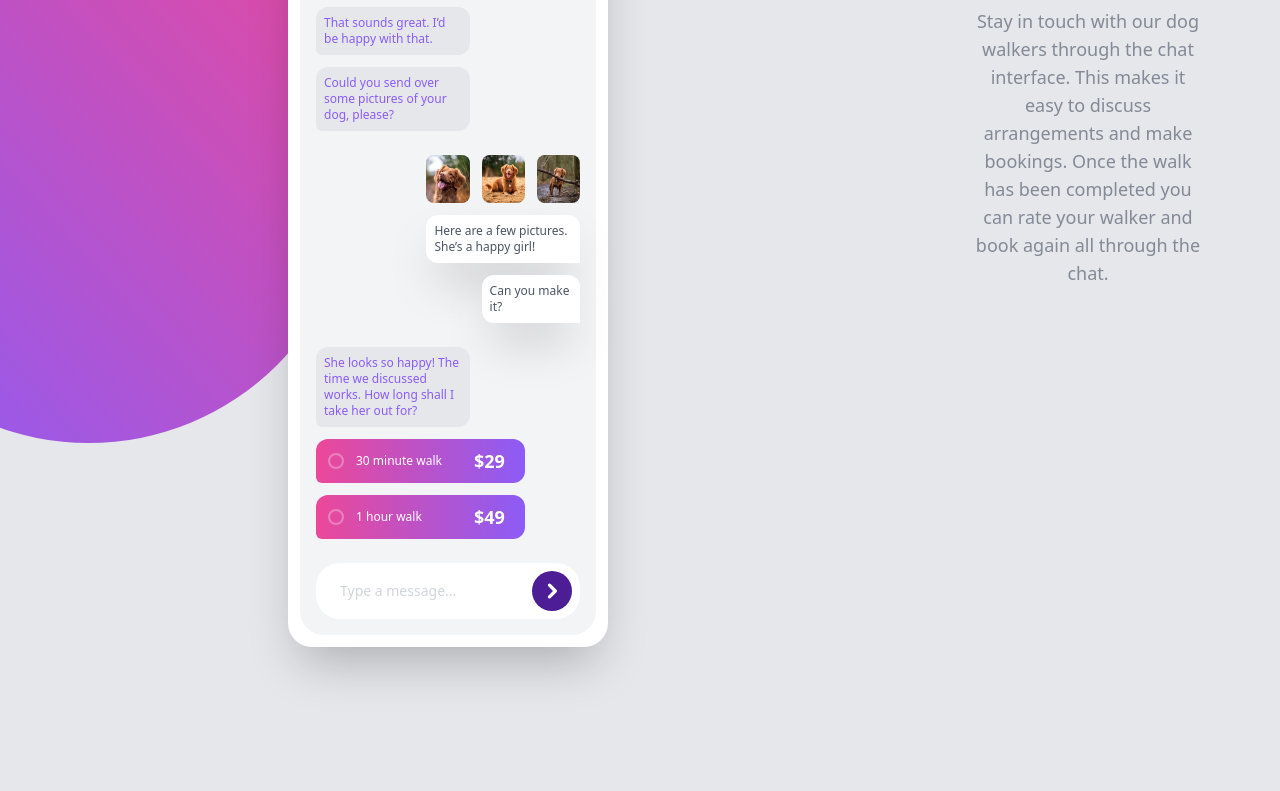
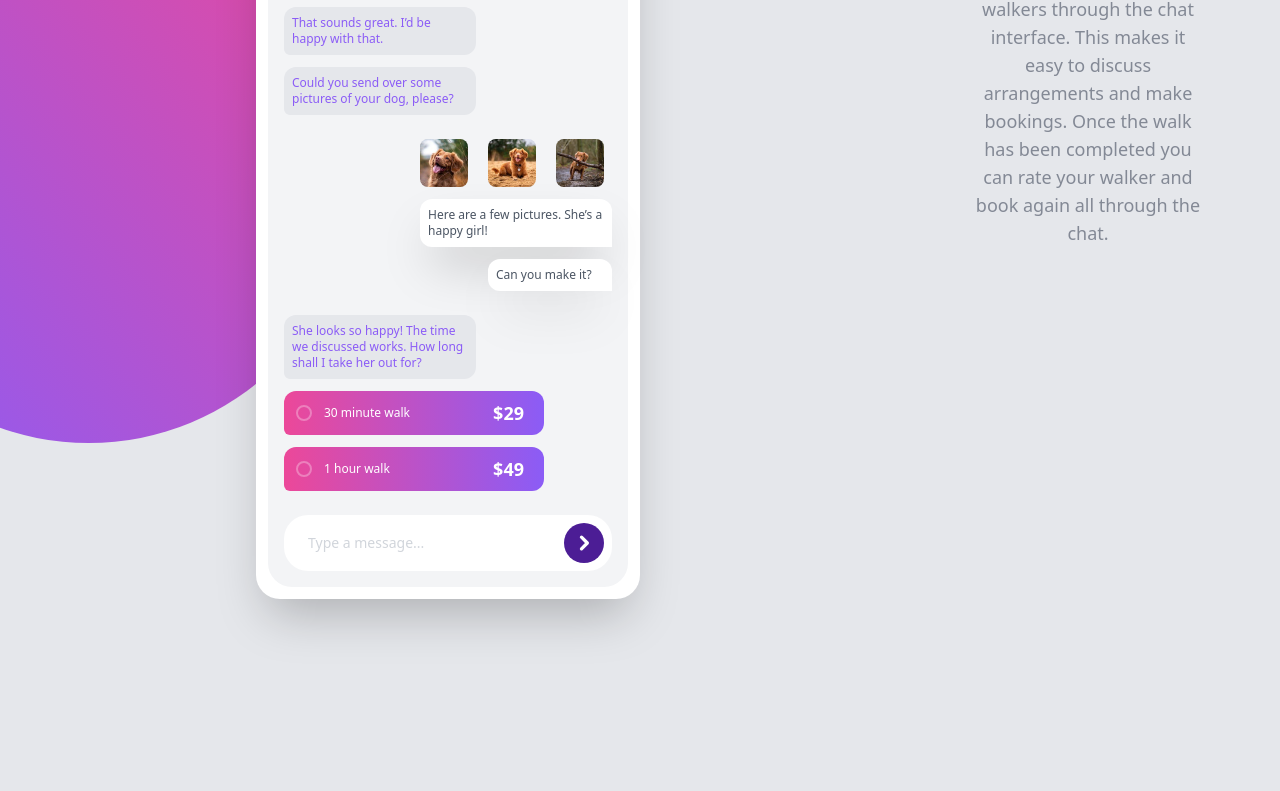
Before and after one commit to TannyWeb/chat-app-css, a website built with webpack: page src/html/index.html in a window 1280 px wide. Shown: the part 157-948 px from the top of the page. After the commit the page ends 900 px from the top, so only its background shows below. Built offline with nearby package versions, Linux system fonts and the light colour scheme.

Commit message:
changed size of the screen on 1024px to 375px

```diff
--- a/src/html/index.html
+++ b/src/html/index.html
@@ -19,7 +19,7 @@
 
   <div class="container pt-12 relative mb-16 lg:flex">
 
-    <div class="bg-white w-80 m-auto  p-3  rounded-3xl shadow-2xl mb-20 ">
+    <div class="bg-white w-80 m-auto  p-3  rounded-3xl shadow-2xl mb-20 lg:w-96 ">
       <div class="relative">
         <div class=" absolute bg-white w-1/2 m-auto h-5 z-10 left-1/2  rounded-b-xl transform -translate-x-1/2 ">
         </div>
@@ -110,7 +110,7 @@
         </div>
       </div>
     </div>
-    <div class="text mt-10 relative z-10">
+    <div class="text mt-10 relative z-10 lg:mt-0">
       <h2 class=" text-5xl text-center font-semibold text-purple-900 mb-7">Simple booking</h2>
       <p class="text-lg text-center w-3/5 max-w-sm m-auto text-gray-500 font-normal opacity-80"> Stay in touch with
         our
```
